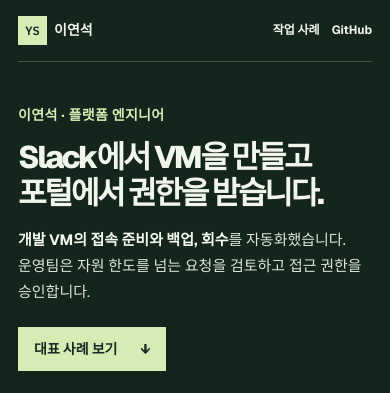
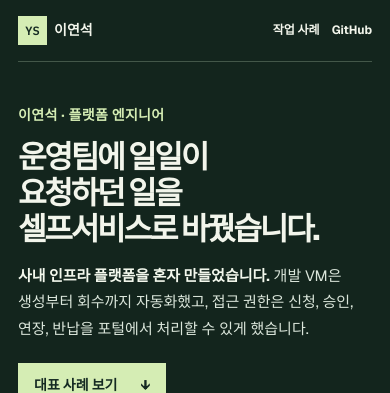
Before and after one commit to yeon3724/yeon3724.github.io, a plain HTML site: page index.html in a window 390 px wide. Shown: the top 393 px of the page. Drawn offline with nearby package versions, Linux system fonts and the light colour scheme.

Commit message:
docs: show the shift from manual requests to self-service

```diff
--- a/index.html
+++ b/index.html
@@ -3,7 +3,7 @@
 <head>
   <meta charset="utf-8">
   <meta name="viewport" content="width=device-width, initial-scale=1">
-  <meta name="description" content="플랫폼 엔지니어 이연석. Slack으로 개발 VM을 만들고 포털에서 접근 권한을 받는 DevFlow와 Auth·INFRA Portal 사례.">
+  <meta name="description" content="플랫폼 엔지니어 이연석. 운영팀에 일일이 요청하던 개발 환경과 접근 권한 업무를 셀프서비스로 바꾼 사내 플랫폼 구축 사례.">
   <meta name="theme-color" content="#13251d">
   <title>이연석 | 플랫폼 엔지니어</title>
   <style>
@@ -44,7 +44,7 @@
     .hero { display: grid; grid-template-columns: 1.35fr 0.85fr; align-items: center; gap: clamp(28px, 6vw, 78px); padding-block: 72px 82px; }
     .hero-copy { min-width: 0; }
     .eyebrow { color: var(--mint); font-size: 14px; font-weight: 650; letter-spacing: .025em; }
-    h1 { margin-top: 16px; font-size: clamp(35px, 4.4vw, 59px); font-weight: 800; line-height: 1.16; letter-spacing: -.075em; }
+    h1 { margin-top: 16px; font-size: clamp(35px, 4.1vw, 52px); font-weight: 800; line-height: 1.16; letter-spacing: -.075em; text-wrap: balance; }
     .hero-copy p { margin-top: 22px; max-width: 540px; color: #dbe6db; font-size: clamp(15px, 1.45vw, 18px); }
     .hero-copy strong { color: #f3f8ed; }
     .button { display: inline-flex; align-items: center; gap: 23px; margin-top: 28px; background: var(--mint); color: var(--dark); padding: 10px 16px; font-size: 14px; font-weight: 750; text-decoration: none; transition: background .18s; }
@@ -83,7 +83,7 @@
       nav { gap: 12px; font-size: 12px; }
       nav a .arrow { display: none; }
       .hero { grid-template-columns: 1fr; padding-block: 41px 42px; gap: 27px; }
-      h1 { margin-top: 11px; font-size: clamp(28px, 8vw, 44px); }
+      h1 { margin-top: 11px; font-size: clamp(25px, 8vw, 44px); }
       .hero-copy p { margin-top: 16px; }
       .button { margin-top: 21px; }
       .hero-photo img { aspect-ratio: 1.5; }
@@ -115,8 +115,8 @@
       <section class="wrap hero" aria-labelledby="intro-title">
         <div class="hero-copy">
           <div class="eyebrow">이연석 · 플랫폼 엔지니어</div>
-          <h1 id="intro-title">Slack에서 VM을 만들고<br>포털에서 권한을 받습니다.</h1>
-          <p><strong>개발 VM의 접속 준비와 백업, 회수</strong>를 자동화했습니다. 운영팀은 자원 한도를 넘는 요청을 검토하고 접근 권한을 승인합니다.</p>
+          <h1 id="intro-title">운영팀에 일일이 요청하던 일을 셀프서비스로 바꿨습니다.</h1>
+          <p><strong>사내 인프라 플랫폼을 혼자 만들었습니다.</strong> 개발 VM은 생성부터 회수까지 자동화했고, 접근 권한은 신청, 승인, 연장, 반납을 포털에서 처리할 수 있게 했습니다.</p>
           <a class="button" href="#work">대표 사례 보기 <span aria-hidden="true">↓</span></a>
         </div>
         <figure class="hero-photo">
```
